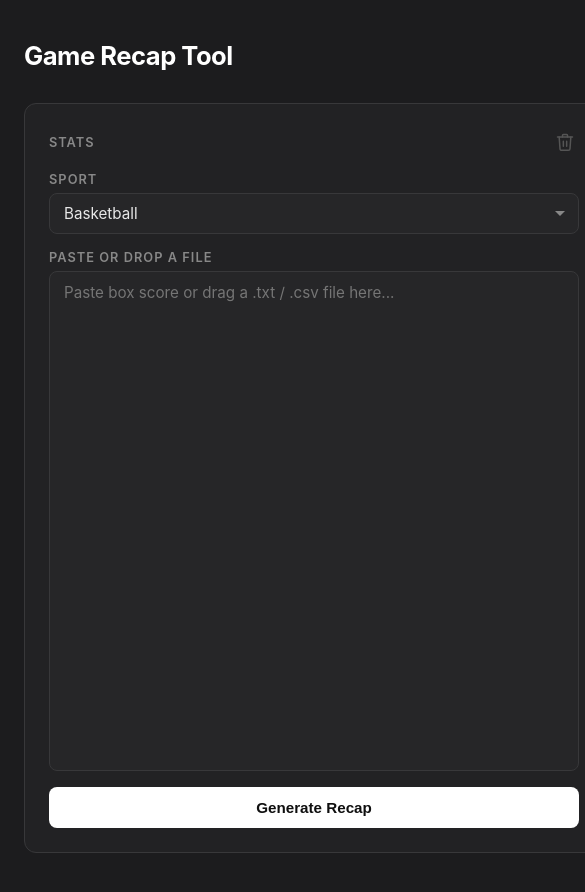
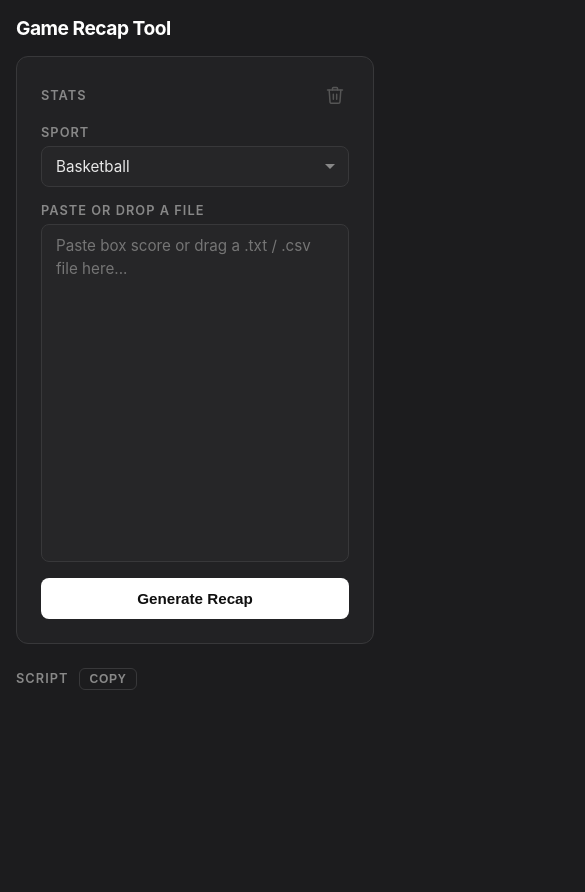
Before and after one commit to cjindart/game_recap_tool, a website: page public/index.html in a window 390 px wide. Shown: the top 892 px of the page, 585 px wide, since content can reach past the window. After the commit the page ends 844 px from the top, so only its background shows below. Drawn offline with Linux system fonts and the light colour scheme.

Commit message:
fixed some spacing problems

```diff
--- a/public/index.html
+++ b/public/index.html
@@ -15,26 +15,32 @@
       display: flex;
       flex-direction: column;
       align-items: center;
-      padding: 40px 24px;
+      padding: clamp(16px, 3vw, 40px) clamp(16px, 3vw, 24px);
     }
 
     h1 {
-      font-size: 1.6rem;
+      font-size: clamp(1.2rem, 2.5vw, 1.6rem);
       font-weight: 700;
       letter-spacing: -0.5px;
       color: #fff;
-      margin-bottom: 32px;
+      margin-bottom: clamp(16px, 3vw, 32px);
       width: 100%;
       max-width: 1400px;
     }
 
     .layout {
       display: grid;
-      grid-template-columns: 580px 1fr;
-      gap: 40px;
+      grid-template-columns: minmax(280px, 580px) 1fr;
+      gap: clamp(20px, 3vw, 40px);
       width: 100%;
       max-width: 1400px;
       align-items: start;
+    }
+
+    @media (max-width: 860px) {
+      .layout {
+        grid-template-columns: 1fr;
+      }
     }
 
     .panel {
@@ -127,7 +133,7 @@
 
     textarea {
       resize: none;
-      min-height: 500px;
+      min-height: clamp(200px, 40vh, 500px);
       line-height: 1.5;
       transition: border-color 0.15s, background 0.15s;
     }
@@ -224,10 +230,13 @@
           <option value="basketball">Basketball</option>
           <option value="football">Football</option>
           <option value="baseball">Baseball</option>
+          <option value="soccer">Water Polo</option>
           <option value="hockey">Hockey</option>
           <option value="soccer">Soccer</option>
         </select>
       </div>
+
+      <!-- Add highlight tags to focus on goals, shots, steals, etc.  -->
 
       <div class="field">
         <label for="stats">Paste or drop a file</label>
```
